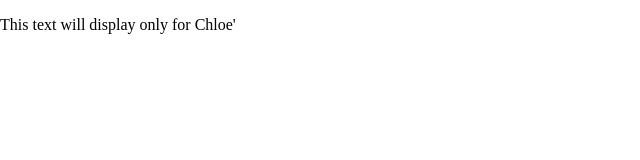
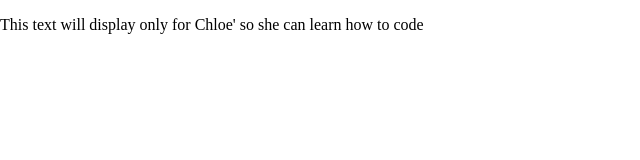
Before and after one commit to chloemolero/MyFirstRepo2024, a plain HTML site: page index.html in a window 1280 px wide. Shown: the whole page, without its empty margins (0-640 px from the left). Drawn offline with Linux system fonts and the light colour scheme.

Commit message:
Update index.html

```diff
--- a/index.html
+++ b/index.html
@@ -24,7 +24,7 @@
 
 <body>
   <!-- Place your site's HTML here -->
-  <p>This text will display only for Chloe'</p>
+  <p>This text will display only for Chloe' so she can learn how to code</p>
   <script src="js/main.js"></script>
 </body>
 
```
